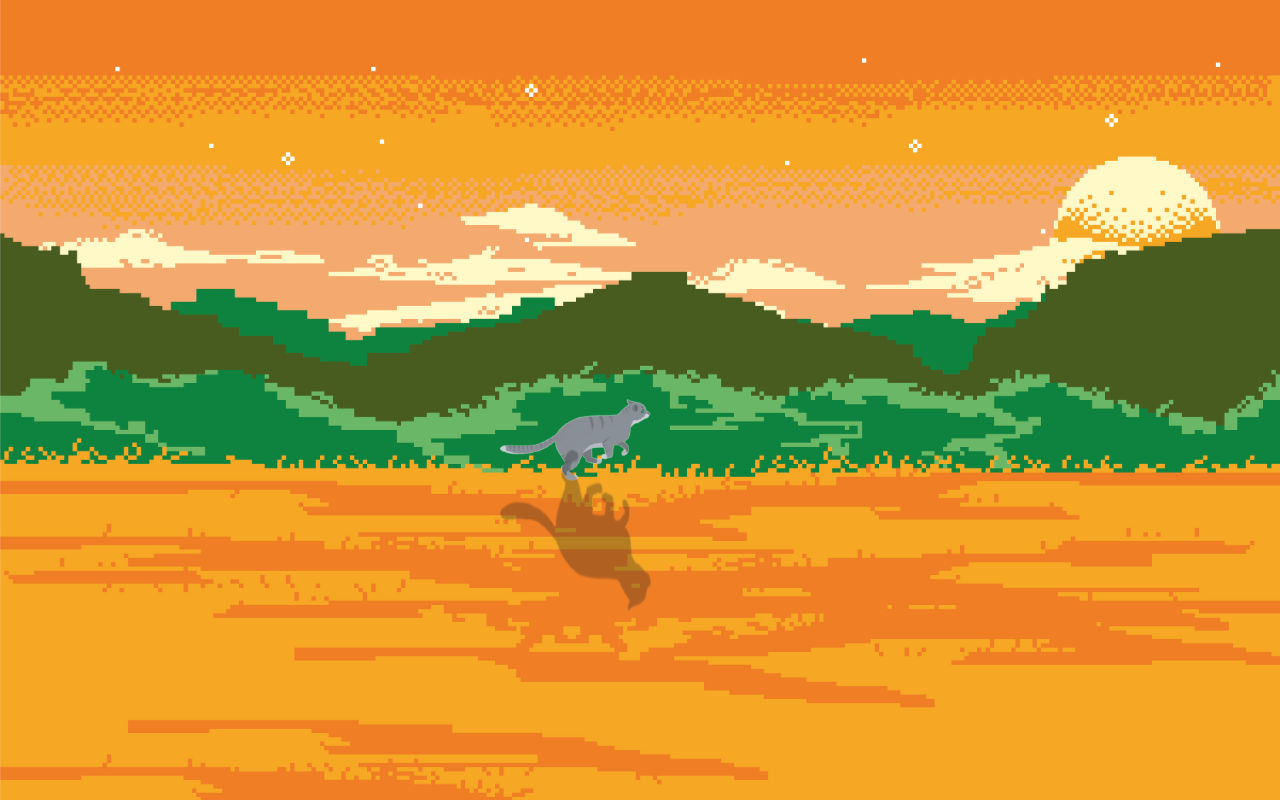
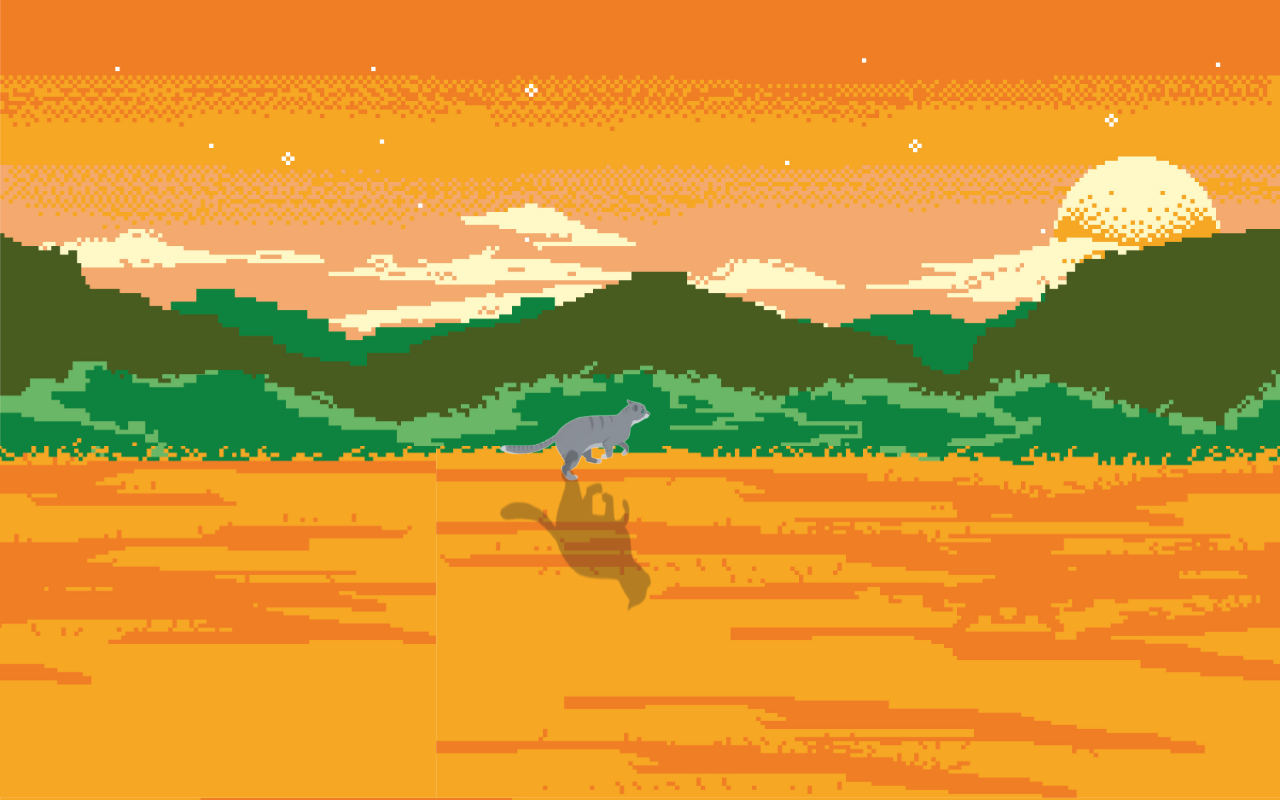
Before and after one commit to mrKuncay008/cat-game, a React (Vite) app: page / in a window 1280 px wide. Built offline with nearby package versions, Linux system fonts and the light colour scheme.

Commit message:
feat: Implement ground image animation in Background component

```diff
--- a/src/main/Background.jsx
+++ b/src/main/Background.jsx
@@ -1,10 +1,31 @@
+import { useEffect, useState } from 'react';
 import bg from '../assets/image/bg.jpg';
+import ground from '../assets/image/ground.jpg';
 
 const Background = () => {
+    const [groundImageIndex, setGroundImageIndex] = useState(0);
+    const gSpeed = 4;
+
+    useEffect(()=> {
+        const interval = setInterval(() => {
+            setGroundImageIndex((prevPov) => prevPov - gSpeed);
+            if (groundImageIndex <= -window.innerWidth) {
+                setGroundImageIndex(0);
+            }
+        }, 900 / 60);
+
+        return () => clearInterval(interval);
+    }, [groundImageIndex]);
     return (
         <>
             <div className="fixed inset-0 z-0 flex items-center justify-center">
-                    <img src={bg} alt="background" className='drop-shadow-lg'/>
+                <img src={bg} alt="background" className="object-cover"/>
+                    <img src={ground} className='absolute w-screen h-4/8 pt-12 bottom-0.5'
+                    style={{ left: `${groundImageIndex}px` }}
+                    alt='rumput'/>
+                    <img src={ground} className='absolute w-screen h-4/8 pt-12 bottom-0.5 '
+                    style={{ left: `${groundImageIndex + window.innerWidth}px` }}
+                    alt='rumput'/>
             </div>
         </>
     );
```
